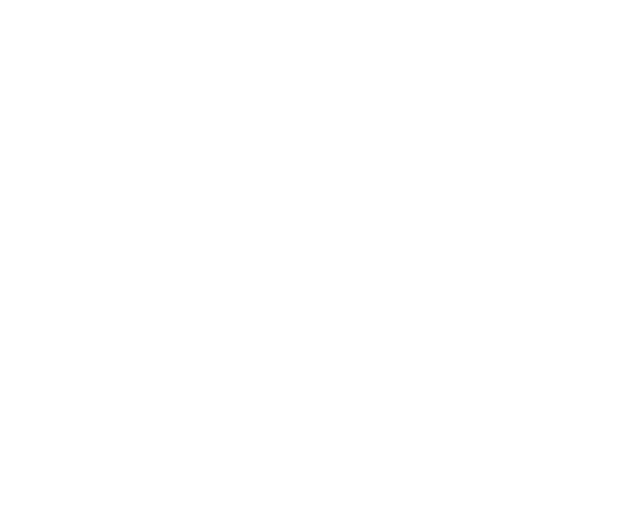
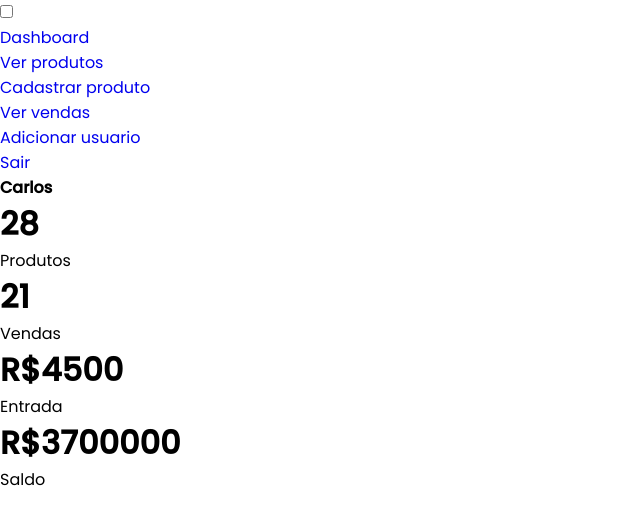
Before and after one commit to kalogs-c/roses-inventory_system, a Next.js app: page /dashboard in a window 1280 px wide. Shown: the top 524 px of the page, without its empty margins (0-640 px from the left). Built offline with nearby package versions, Linux system fonts and the light colour scheme.

Commit message:
Update dashboard.js

```diff
--- a/pages/dashboard.js
+++ b/pages/dashboard.js
@@ -1,9 +1,109 @@
 import styled from "styled-components";
+
+const ContentBox = styled.ma
 
 export default function Dashboard() {
   return (
     <div>
+      <input type="checkbox" id="nav-toggle" />
+      <div className="sidebar">
+        <div className="sidebar-menu">
+          <ul>
+            <li>
+              <a href="#" className="active">
+                <i className="fas fa-columns"></i>
+                <span>Dashboard</span>
+              </a>
+            </li>
+            <li>
+              <a href="#">
+                <i className="fas fa-eye"></i>
+                <span>Ver produtos</span>
+              </a>
+            </li>
+            <li>
+              <a href="#">
+                <i className="fas fa-file-signature"></i>
+                <span>Cadastrar produto</span>
+              </a>
+            </li>
+            <li>
+              <a href="#">
+                <i className="fas fa-barcode"></i>
+                <span>Ver vendas</span>
+              </a>
+            </li>
+            <li>
+              <a href="#">
+                <i className="fas fa-user-plus"></i>
+                <span>Adicionar usuario</span>
+              </a>
+            </li>
+          </ul>
+        </div>
 
+        <a href="#" className="sign-out-btn">
+          <i className="fas fa-sign-out-alt"></i>
+          <p>Sair</p>
+        </a>
+      </div>
+
+      <div class="main-content">
+        <header>
+          <h2>
+            <label for="nav-toggle">
+              <i class="fas fa-bars"></i>
+            </label>
+          </h2>
+
+          <div class="user-wrapper">
+            <h4>Carlos</h4>
+            <div>
+              <i class="far fa-user"></i>
+            </div>
+          </div>
+        </header>
+      </div>
+      <main>
+        <div class="cards">
+          <div class="card-single">
+            <div>
+              <h1>28</h1>
+              <span>Produtos</span>
+            </div>
+            <div>
+              <i class="far fa-gem"></i>
+            </div>
+          </div>
+          <div class="card-single">
+            <div>
+              <h1>21</h1>
+              <span>Vendas</span>
+            </div>
+            <div>
+              <i class="fas fa-cash-register"></i>
+            </div>
+          </div>
+          <div class="card-single">
+            <div>
+              <h1>R$4500</h1>
+              <span>Entrada</span>
+            </div>
+            <div>
+              <i class="fas fa-piggy-bank"></i>
+            </div>
+          </div>
+          <div class="card-single">
+            <div>
+              <h1>R$3700000</h1>
+              <span>Saldo</span>
+            </div>
+            <div>
+              <i class="fab fa-google-wallet"></i>
+            </div>
+          </div>
+        </div>
+      </main>
     </div>
   );
 }
```
